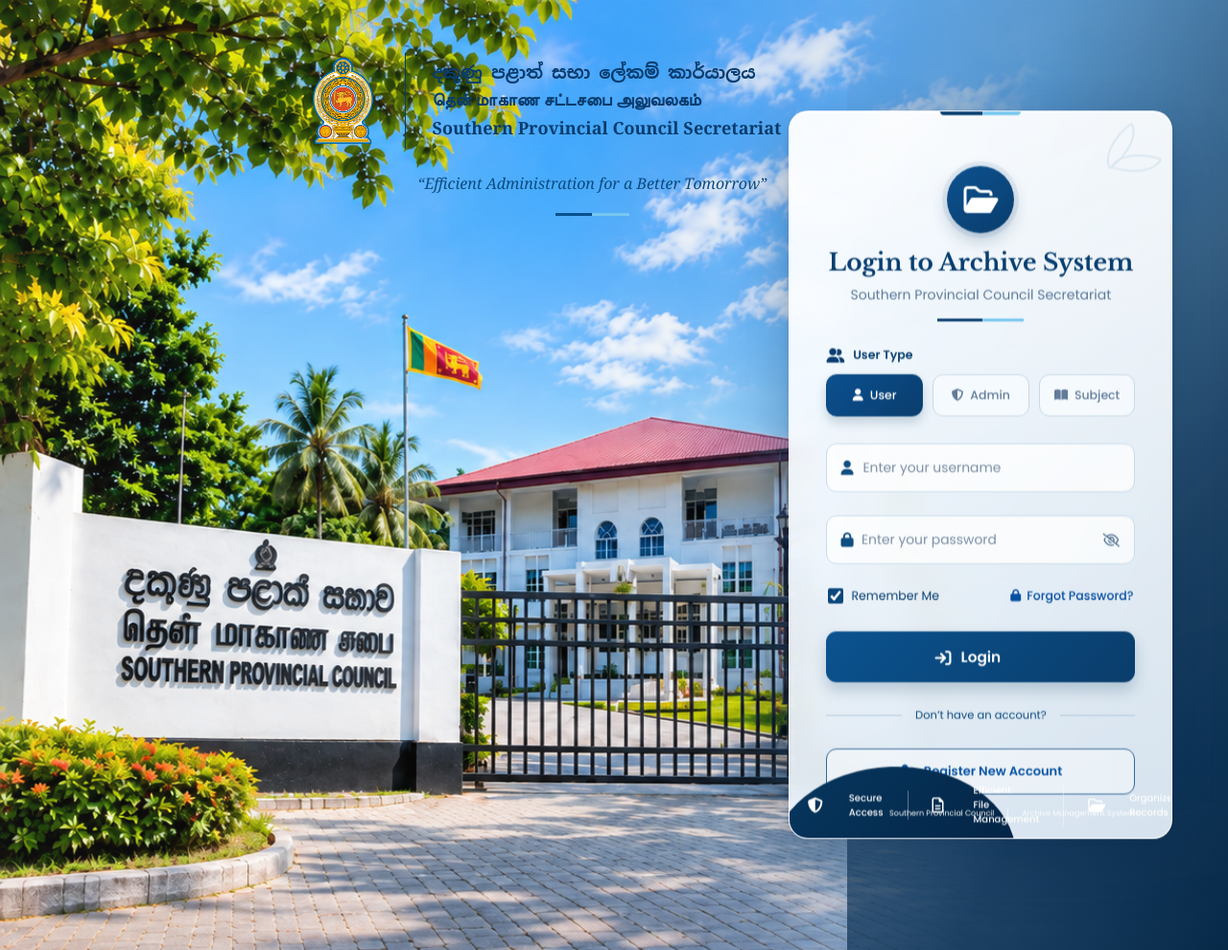
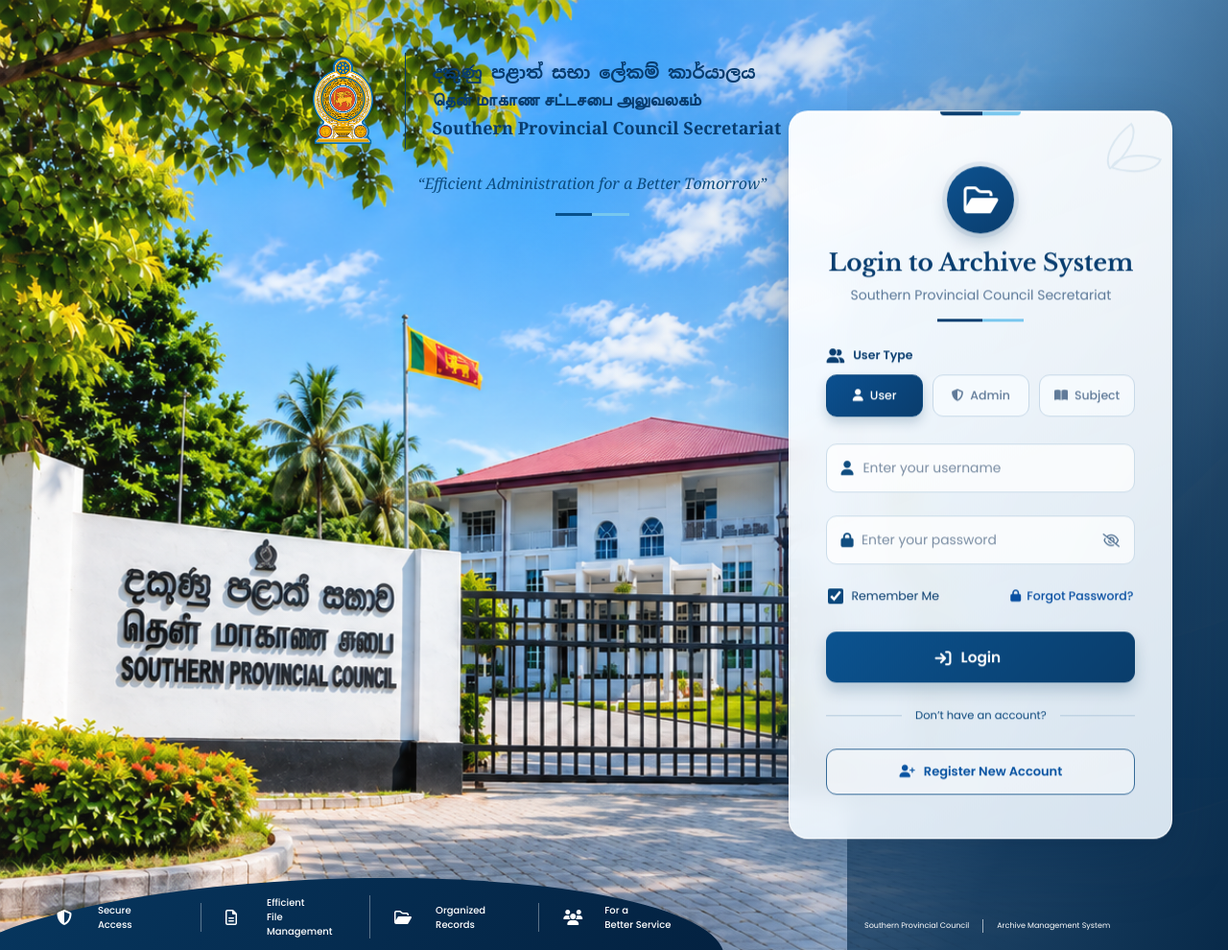
Before and after one commit to Minasha2001/Archive_System, a PHP site: page / in a window 1280 px wide. Shown: the whole page at 96% size. Run offline with PHP 8.4, Linux system fonts and the light colour scheme.

Commit message:
Update index.php

```diff
--- a/index.php
+++ b/index.php
@@ -192,8 +192,8 @@ body{font-family:"Poppins",sans-serif;min-height:100vh;overflow:hidden;backgroun
 .footer{position:absolute;right:9.6%;bottom:18px;color:#fff;display:flex;align-items:center;gap:14px;font-size:8px;z-index:8}
 .footer-divider{width:1px;height:14px;background:rgba(255,255,255,.6)}
 
-/* BOTTOM CURVE */
-.bottom-curve{position:absolute;left:-5%;bottom:-116px;width:64%;height:190px;background:linear-gradient(135deg,#073861,#031f3d);border-radius:50% 50% 0 0;transform:rotate(-2deg);z-index:4}
+/* BOTTOM CURVE (page eke wama pahala koneta) */
+.bottom-curve{position:absolute;left:-5%;bottom:-116px;width:64%;height:190px;background:linear-gradient(135deg,#073861,#031f3d);border-radius:50% 50% 0 0;transform:rotate(-2deg);z-index:4;pointer-events:none}
 
 /* RESPONSIVE */
 @media (max-width:1200px){
@@ -290,6 +290,7 @@ body{font-family:"Poppins",sans-serif;min-height:100vh;overflow:hidden;backgroun
         <button type="button" class="register-button" onclick="window.location.href='register.php'">
             <i class="fa-solid fa-user-plus"></i><span>Register New Account</span>
         </button>
+    </div><!-- /.login-card -->
 
     <div class="bottom-curve"></div>
 
@@ -306,6 +307,8 @@ body{font-family:"Poppins",sans-serif;min-height:100vh;overflow:hidden;backgroun
         <div class="footer-divider"></div>
         <span>Archive Management System</span>
     </div>
+</div><!-- /.page -->
+
 <script>
 function selectUser(button) {
     document.querySelectorAll(".user-type").forEach(function (b) { b.classList.remove("active"); });
```
